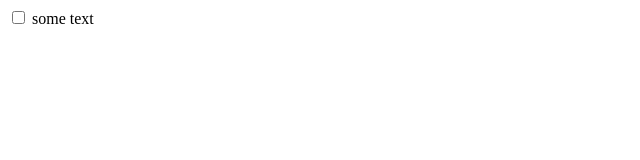
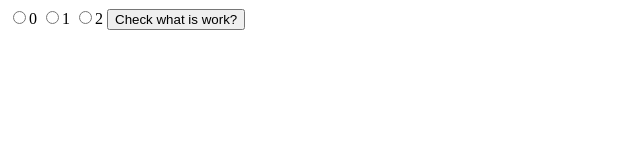
Before and after one commit to Cnfc/js-practice, a plain HTML site: page index.html in a window 1280 px wide. Shown: the whole page, without its empty margins (0-640 px from the left). Drawn offline with Linux system fonts and the light colour scheme.

Commit message:
first+ done

```diff
--- a/index.html
+++ b/index.html
@@ -5,7 +5,16 @@
   <title>Javascript practice </title>
 </head>
 <body>
-  <label><input id="one" type="checkbox" onchange="func1()"> some text </label>
+  <!-- <label><input id="one" type="checkbox" onchange="func1()"> some text </label> -->
+
+
+<input type="radio" name="r1" value ='5'>0
+<input type="radio" name="r1" value ='55' >1
+<input type="radio" name="r1" value ='555' >2
+
+<button onclick = "fun1()"> Check what is work?</button>
+
+
 
 
 
--- a/script.js
+++ b/script.js
@@ -1,10 +1,19 @@
-function func1() {
-    var chbox;
-    chbox = document.getElementById('one');
+// function func1() {
+//     var chbox;
+//     chbox = document.getElementById('one');
 
-    if (chbox.checked) {
-      alert('Init');
-    } else {
-      alert('Not init');
+//     if (chbox.checked) {
+//       alert('Init');
+//     } else {
+//       alert('Not init');
+//     }
+// }
+
+function fun1 () {
+  var radi = document.getElementsByName('r1');
+  for (var i = 0; i< radi.length; i++) {
+    if(radi[i].checked) {
+      alert( "Init " + i + " element");
     }
+  }
 }
```
